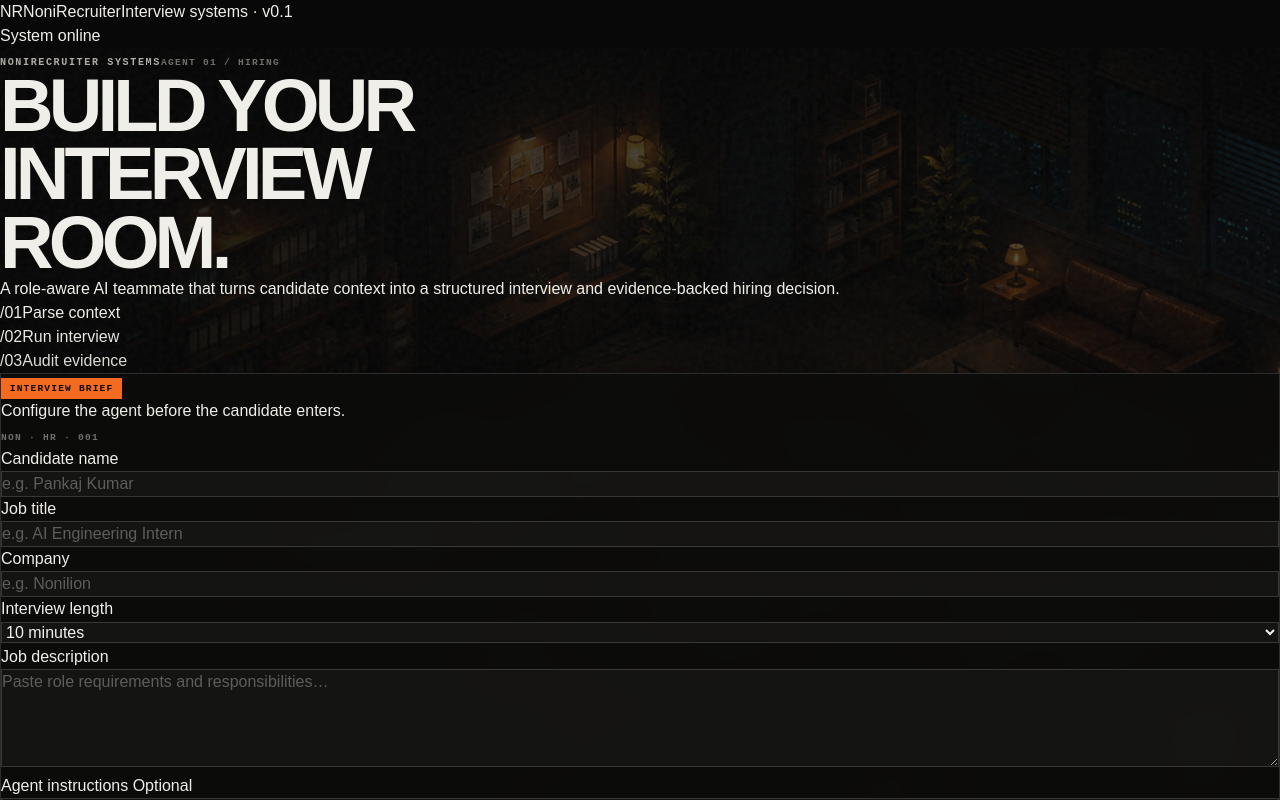
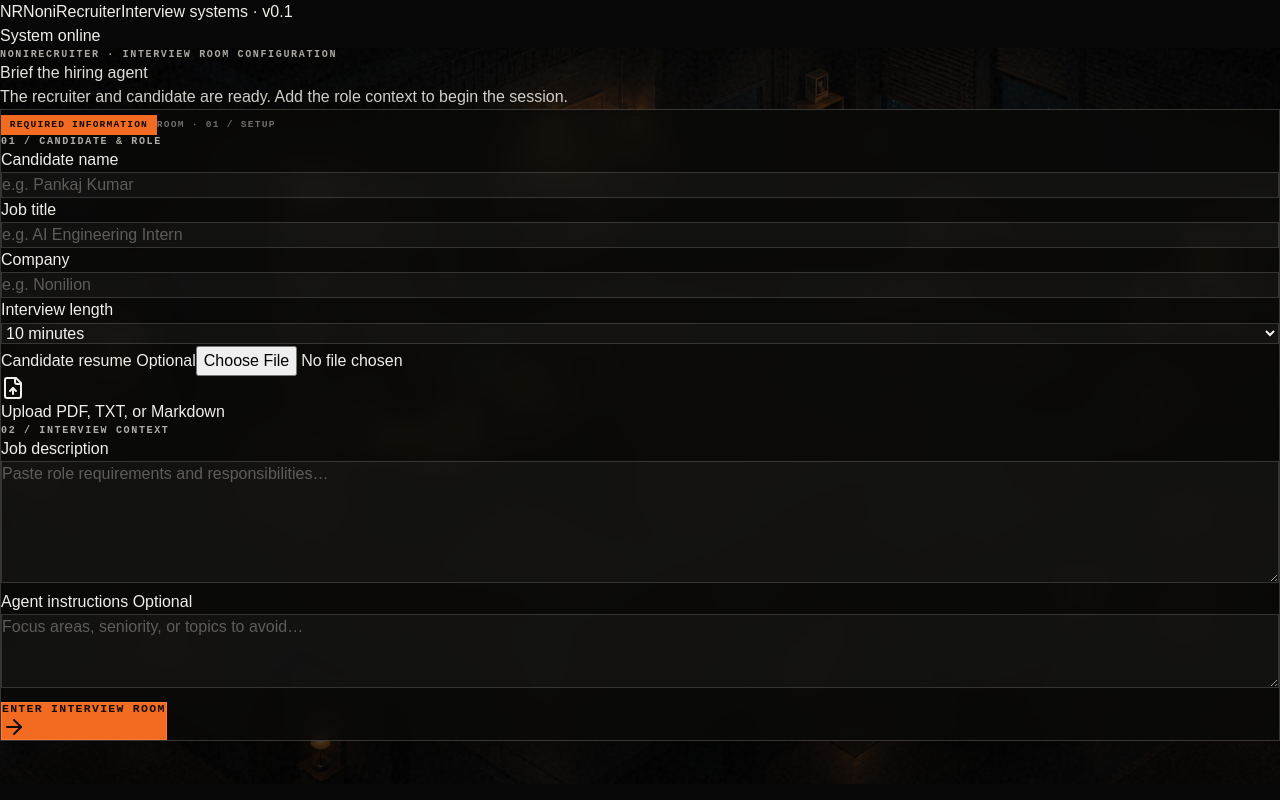
Before and after one commit to Pankaj4152/NoniRecruiter, a Next.js app: page / in a window 1280 px wide. Shown: the top 800 px of the page. Built offline with nearby package versions, Linux system fonts and the light colour scheme.

Commit message:
Center interview experience in office scene

```diff
--- a/app/globals.css
+++ b/app/globals.css
@@ -23,7 +23,7 @@ button, input, textarea, select { font: inherit; }
   min-height: calc(100vh - 64px);
   overflow: hidden;
   background-color: #0a0a09;
-  background-image: url('/assets/recruitment-room.png');
+  background-image: url('/assets/recruitment-room-v2.png');
   background-position: center;
   background-size: cover;
 }
@@ -32,7 +32,7 @@ button, input, textarea, select { font: inherit; }
   position: absolute;
   inset: 0;
   z-index: -1;
-  background: linear-gradient(90deg, rgba(5,5,5,.96) 0%, rgba(5,5,5,.73) 43%, rgba(5,5,5,.55) 100%), linear-gradient(180deg, rgba(0,0,0,.1), rgba(0,0,0,.5));
+  background: linear-gradient(180deg, rgba(3,3,3,.24), rgba(3,3,3,.54));
 }
 .office-shell::after {
   content: "";
@@ -63,6 +63,11 @@ button, input, textarea, select { font: inherit; }
 .terminal-button:hover:not(:disabled) { background: #ff7c35; transform: translateY(-1px); }
 .terminal-button:active:not(:disabled) { transform: translateY(0); }
 
+.setup-overlay { background: rgba(9,9,8,.91); border: 1px solid rgba(255,255,255,.18); box-shadow: 0 32px 100px rgba(0,0,0,.66); backdrop-filter: blur(15px); }
+.question-bubble { position: absolute; left: 34%; top: 7%; width: min(560px, 43vw); transform: translateX(-50%); background: rgba(8,8,7,.95); border: 1px solid rgba(255,255,255,.22); box-shadow: 0 24px 70px rgba(0,0,0,.58); backdrop-filter: blur(12px); }
+.question-bubble::after { content: ""; position: absolute; left: 47%; bottom: -11px; width: 20px; height: 20px; transform: rotate(45deg); border-right: 1px solid rgba(255,255,255,.22); border-bottom: 1px solid rgba(255,255,255,.22); background: #080807; }
+.answer-dock { background: rgba(8,8,7,.96); border: 1px solid rgba(255,255,255,.2); box-shadow: 0 20px 70px rgba(0,0,0,.6); backdrop-filter: blur(14px); }
+
 .glass-panel, .surface-card, .glass-panel-glow { background: rgba(15,15,14,.94); border: 1px solid var(--border); box-shadow: 0 18px 55px rgba(0,0,0,.34); }
 .eyebrow { display: inline-flex; color: #f39a68; font-size: .62rem; font-weight: 800; letter-spacing: .15em; text-transform: uppercase; }
 
@@ -72,6 +77,7 @@ button, input, textarea, select { font: inherit; }
 
 @media (max-width: 900px) {
   .office-shell { background-position: 42% center; }
-  .office-shell::before { background: rgba(5,5,5,.78); }
+  .office-shell::before { background: rgba(5,5,5,.5); }
+  .question-bubble { left: 50%; top: 5%; width: calc(100% - 2rem); }
 }
 @media (prefers-reduced-motion: reduce) { *, *::before, *::after { scroll-behavior: auto !important; animation-duration: .01ms !important; animation-iteration-count: 1 !important; } }
--- a/app/page.tsx
+++ b/app/page.tsx
@@ -21,80 +21,53 @@ export default function SetupPage() {
       window.setTimeout(() => setPreparationMessage('The AI is taking a little longer…'), 10000),
     ];
     try {
-      const body = new FormData();
-      Object.entries(form).forEach(([key, value]) => body.append(key, value));
-      if (file) body.append('resumeFile', file);
-      const response = await fetch('/api/agent/setup', { method: 'POST', body });
-      const data = await response.json();
+      const body = new FormData(); Object.entries(form).forEach(([key, value]) => body.append(key, value)); if (file) body.append('resumeFile', file);
+      const response = await fetch('/api/agent/setup', { method: 'POST', body }); const data = await response.json();
       if (!response.ok || !data.sessionId) throw new Error(data.error || 'Could not create the interview.');
-      timers.forEach((timer) => window.clearTimeout(timer));
-      router.push(`/interview/${data.sessionId}`);
+      timers.forEach((timer) => window.clearTimeout(timer)); router.push(`/interview/${data.sessionId}`);
     } catch (caught) {
-      timers.forEach((timer) => window.clearTimeout(timer));
-      setError(caught instanceof Error ? caught.message : 'Could not create the interview.');
-      setIsLoading(false);
+      timers.forEach((timer) => window.clearTimeout(timer)); setError(caught instanceof Error ? caught.message : 'Could not create the interview.'); setIsLoading(false);
     }
   }
 
   const input = 'terminal-input mt-1.5 px-3 py-2.5 text-sm';
+  return (
+    <main className="office-shell min-h-[calc(100vh-4rem)] overflow-y-auto">
+      <div className="mx-auto flex min-h-[calc(100vh-4rem)] max-w-7xl flex-col px-4 py-7 sm:px-7 sm:py-10">
+        <div className="text-center">
+          <p className="system-kicker text-[#cfcbc3]">NoniRecruiter · Interview room configuration</p>
+          <h1 className="mt-3 text-3xl font-extrabold uppercase tracking-[-.04em] text-[#f0eee9] sm:text-5xl">Brief the hiring agent</h1>
+          <p className="mx-auto mt-3 max-w-xl text-sm leading-6 text-[#aaa7a0]">The recruiter and candidate are ready. Add the role context to begin the session.</p>
+        </div>
 
-  return (
-    <main className="office-shell">
-      <div className="mx-auto grid min-h-[calc(100vh-4rem)] max-w-[1440px] lg:grid-cols-[minmax(360px,.82fr)_minmax(540px,1fr)]">
-        <section className="flex flex-col justify-between px-6 py-10 sm:px-10 lg:px-14 lg:py-14">
-          <div>
-            <div className="flex items-center gap-5">
-              <span className="system-kicker">NoniRecruiter systems</span>
-              <span className="h-px w-16 bg-white/20" />
-              <span className="system-code">Agent 01 / Hiring</span>
-            </div>
-            <h1 className="display-title mt-9 max-w-3xl text-[#f0eee9]">Build your<br /><span className="text-[#f36b21]">interview</span><br />room.</h1>
-            <p className="mt-7 max-w-lg text-base leading-7 text-[#aaa7a0]">A role-aware AI teammate that turns candidate context into a structured interview and evidence-backed hiring decision.</p>
+        <section className="setup-overlay mx-auto mt-7 w-full max-w-5xl">
+          <div className="flex items-center justify-between border-b border-white/15 px-5 py-3 sm:px-7">
+            <span className="terminal-label">Required information</span>
+            <span className="system-code">Room · 01 / Setup</span>
           </div>
-
-          <div className="mt-10 grid max-w-xl grid-cols-3 border-y border-white/15 py-4">
-            {[['01', 'Parse context'], ['02', 'Run interview'], ['03', 'Audit evidence']].map(([number, label], index) => (
-              <div key={number} className={`px-3 ${index ? 'border-l border-white/15' : ''}`}>
-                <span className="block font-mono text-[10px] font-bold text-[#f36b21]">/{number}</span>
-                <span className="mt-1 block text-[11px] uppercase tracking-wide text-[#b8b5af]">{label}</span>
-              </div>
-            ))}
-          </div>
-        </section>
-
-        <section className="flex items-center justify-center px-5 py-8 sm:px-8 lg:justify-end lg:px-12">
-          <div className="terminal-panel w-full max-w-[660px]">
-            <div className="flex items-center justify-between border-b border-white/15 px-5 py-4 sm:px-7">
-              <div><span className="terminal-label">Interview brief</span><p className="mt-3 text-xs text-[#8f8d87]">Configure the agent before the candidate enters.</p></div>
-              <span className="system-code hidden sm:block">NON · HR · 001</span>
-            </div>
-
-            <form onSubmit={handleSubmit} className="space-y-5 p-5 sm:p-7">
+          <form onSubmit={handleSubmit} className="grid gap-5 p-5 sm:p-7 lg:grid-cols-[1fr_1fr]">
+            <div className="space-y-4">
+              <p className="system-kicker text-[#f08b53]">01 / Candidate & role</p>
               <div className="grid gap-4 sm:grid-cols-2">
                 <label className="text-xs font-semibold text-[#bbb8b1]">Candidate name<input required autoComplete="name" placeholder="e.g. Pankaj Kumar" value={form.name} onChange={(e) => update('name', e.target.value)} className={input} /></label>
                 <label className="text-xs font-semibold text-[#bbb8b1]">Job title<input required placeholder="e.g. AI Engineering Intern" value={form.role} onChange={(e) => update('role', e.target.value)} className={input} /></label>
                 <label className="text-xs font-semibold text-[#bbb8b1]">Company<input required placeholder="e.g. Nonilion" value={form.company} onChange={(e) => update('company', e.target.value)} className={input} /></label>
                 <label className="text-xs font-semibold text-[#bbb8b1]">Interview length<select value={form.duration} onChange={(e) => update('duration', e.target.value)} className={input}><option value="5">5 minutes</option><option value="10">10 minutes</option><option value="15">15 minutes</option></select></label>
               </div>
-              <label className="block text-xs font-semibold text-[#bbb8b1]">Job description<textarea required rows={4} placeholder="Paste role requirements and responsibilities…" value={form.jobDescription} onChange={(e) => update('jobDescription', e.target.value)} className={`${input} resize-y`} /></label>
-              <label className="block text-xs font-semibold text-[#bbb8b1]">Agent instructions <span className="font-normal text-[#63615d]">Optional</span><textarea rows={2} placeholder="Focus areas, seniority, or topics to avoid…" value={form.customInstructions} onChange={(e) => update('customInstructions', e.target.value)} className={`${input} resize-y`} /></label>
-
               <div>
                 <span className="text-xs font-semibold text-[#bbb8b1]">Candidate resume <span className="font-normal text-[#63615d]">Optional</span></span>
-                {file ? (
-                  <div className="mt-1.5 flex items-center justify-between border border-[#f36b21]/50 bg-[#f36b21]/5 px-3 py-3"><span className="truncate font-mono text-xs text-[#f4a275]">{file.name}</span><button type="button" onClick={() => setFile(null)} aria-label="Remove resume" className="ml-3 text-[#77746e] hover:text-white"><X className="h-4 w-4" /></button></div>
-                ) : (
-                  <label className="mt-1.5 flex cursor-pointer items-center justify-center gap-2 border border-dashed border-white/20 bg-white/[.025] px-4 py-3 text-xs text-[#85827c] transition hover:border-[#f36b21] hover:text-[#ef9a69]"><input type="file" accept=".pdf,.txt,.md" className="sr-only" onChange={(e) => setFile(e.target.files?.[0] || null)} /><FileUp className="h-4 w-4" /> Upload PDF, TXT, or Markdown</label>
-                )}
+                {file ? <div className="mt-1.5 flex items-center justify-between border border-[#f36b21]/50 bg-[#f36b21]/5 px-3 py-3"><span className="truncate font-mono text-xs text-[#f4a275]">{file.name}</span><button type="button" onClick={() => setFile(null)} aria-label="Remove resume" className="ml-3 text-[#77746e] hover:text-white"><X className="h-4 w-4" /></button></div> : <label className="mt-1.5 flex cursor-pointer items-center justify-center gap-2 border border-dashed border-white/20 bg-white/[.025] px-4 py-3 text-xs text-[#85827c] transition hover:border-[#f36b21] hover:text-[#ef9a69]"><input type="file" accept=".pdf,.txt,.md" className="sr-only" onChange={(e) => setFile(e.target.files?.[0] || null)} /><FileUp className="h-4 w-4" /> Upload PDF, TXT, or Markdown</label>}
               </div>
+            </div>
 
+            <div className="space-y-4 border-t border-white/10 pt-5 lg:border-l lg:border-t-0 lg:pl-6 lg:pt-0">
+              <p className="system-kicker text-[#f08b53]">02 / Interview context</p>
+              <label className="block text-xs font-semibold text-[#bbb8b1]">Job description<textarea required rows={5} placeholder="Paste role requirements and responsibilities…" value={form.jobDescription} onChange={(e) => update('jobDescription', e.target.value)} className={`${input} resize-y`} /></label>
+              <label className="block text-xs font-semibold text-[#bbb8b1]">Agent instructions <span className="font-normal text-[#63615d]">Optional</span><textarea rows={3} placeholder="Focus areas, seniority, or topics to avoid…" value={form.customInstructions} onChange={(e) => update('customInstructions', e.target.value)} className={`${input} resize-y`} /></label>
               {error && <p role="alert" className="border border-red-500/30 bg-red-500/10 px-3 py-2 text-xs text-red-300">{error}</p>}
-              <button disabled={isLoading} className="terminal-button flex w-full items-center justify-center gap-2 px-4 py-4 disabled:cursor-not-allowed disabled:opacity-60">
-                {isLoading ? <><Loader2 className="h-4 w-4 animate-spin" /> {preparationMessage}</> : <>Initialize interview <ArrowRight className="h-4 w-4" /></>}
-              </button>
-              <p className="system-code text-center">Text + browser voice · Recruiter report on completion</p>
-            </form>
-          </div>
+              <button disabled={isLoading} className="terminal-button flex w-full items-center justify-center gap-2 px-4 py-4 disabled:cursor-not-allowed disabled:opacity-60">{isLoading ? <><Loader2 className="h-4 w-4 animate-spin" /> {preparationMessage}</> : <>Enter interview room <ArrowRight className="h-4 w-4" /></>}</button>
+            </div>
+          </form>
         </section>
       </div>
     </main>
```
Also changed, not shown: app/interview/[id]/page.tsx (+30 -59 lines), public/assets/recruitment-room-v2.png (added).
